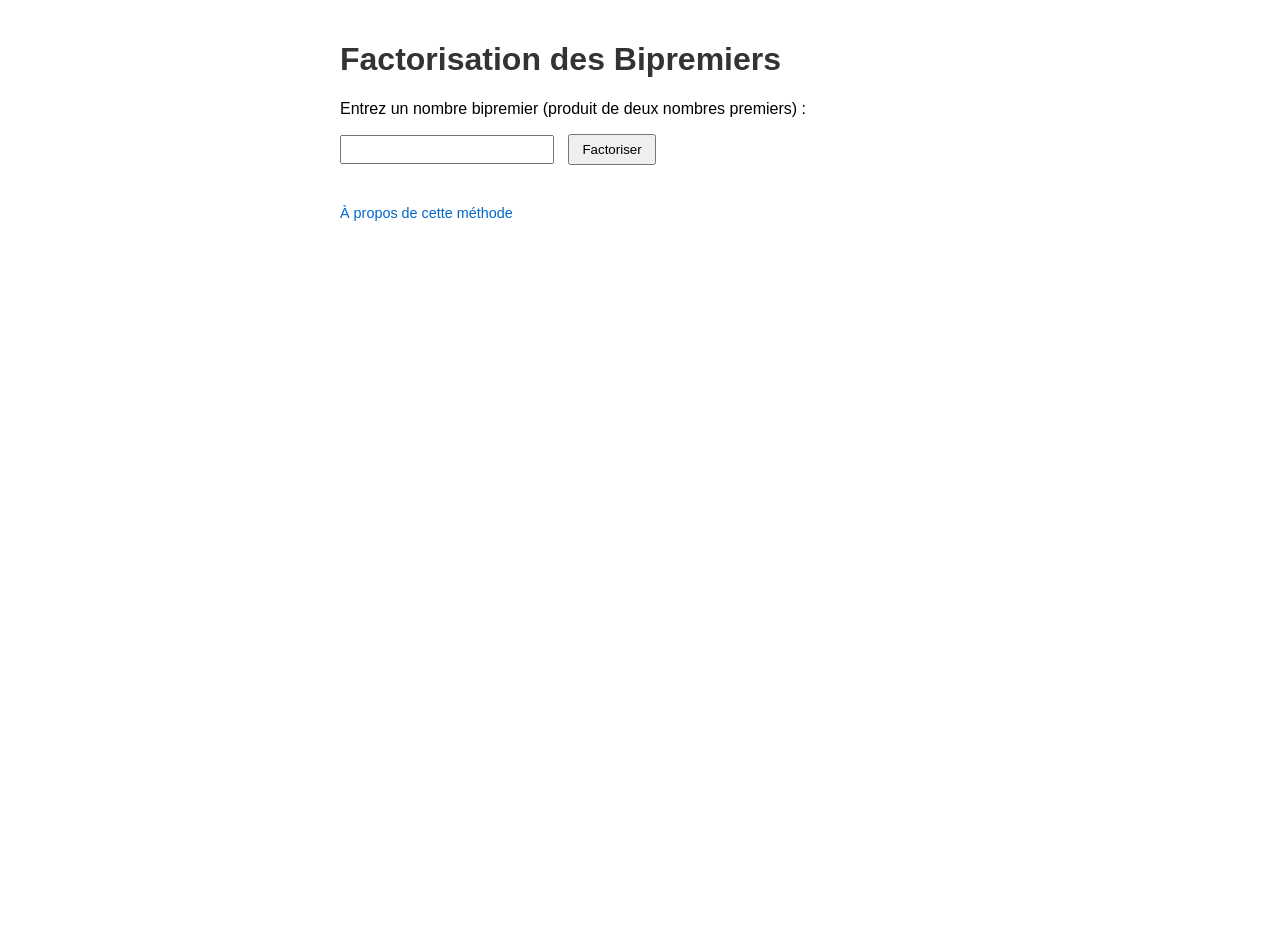
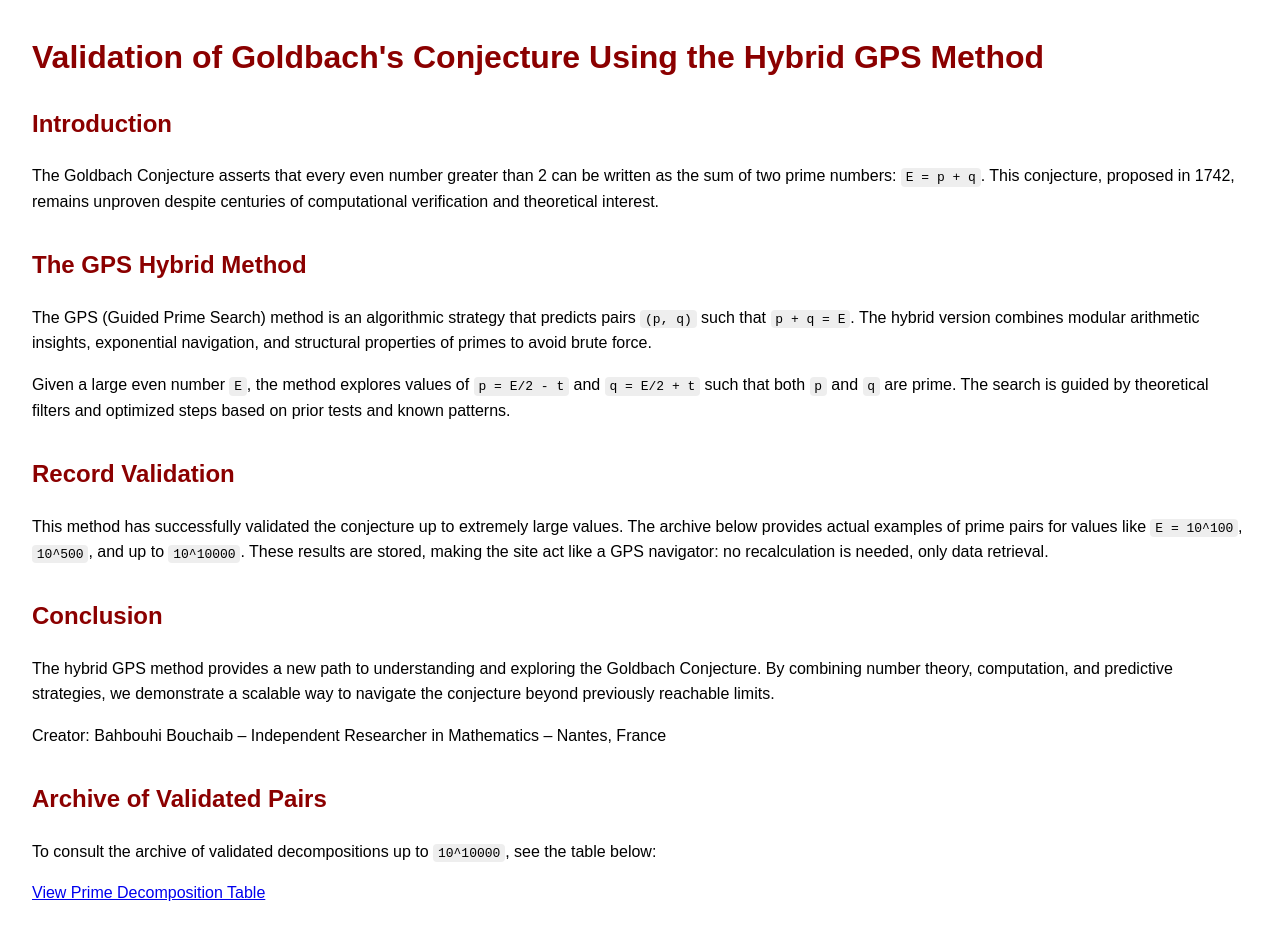
Before and after one commit to Bouchaib542/Bahbouhi-decomposing-biprimes, a plain HTML site: page index.html in a window 1280 px wide. Before the commit the page ends 800 px from the top, so only its background shows below. Drawn offline with Linux system fonts and the light colour scheme.

Commit message:
Update index.html

```diff
--- a/index.html
+++ b/index.html
@@ -1,51 +1,58 @@
-<!DOCTYPE html>
-<html lang="fr">
+<!DOCTYPE html><html lang="en">
 <head>
   <meta charset="UTF-8">
-  <title>Factorisation des Bipremiers</title>
+  <meta name="viewport" content="width=device-width, initial-scale=1.0">
+  <title>Goldbach's Conjecture GPS Method</title>
   <style>
     body {
       font-family: Arial, sans-serif;
-      padding: 20px;
-      max-width: 600px;
-      margin: auto;
+      margin: 2rem;
+      line-height: 1.6;
     }
-    h1 {
-      color: #333;
+    h1, h2 {
+      color: #8B0000;
     }
-    input {
-      width: 200px;
-      padding: 5px;
+    .section {
+      margin-bottom: 2rem;
     }
-    button {
-      padding: 6px 12px;
-      margin-left: 10px;
+    table {
+      border-collapse: collapse;
+      width: 100%;
     }
-    #result {
-      margin-top: 20px;
-      font-weight: bold;
+    th, td {
+      border: 1px solid #ccc;
+      padding: 0.5rem;
+      text-align: left;
     }
-    footer {
-      margin-top: 40px;
-      font-size: 0.9em;
+    th {
+      background-color: #f5f5f5;
     }
-    a {
-      color: #0066cc;
-      text-decoration: none;
+    code {
+      background-color: #eee;
+      padding: 0.1rem 0.3rem;
+      border-radius: 4px;
     }
   </style>
 </head>
 <body>
-  <h1>Factorisation des Bipremiers</h1>
-  <p>Entrez un nombre bipremier (produit de deux nombres premiers) :</p>
-  <input type="text" id="inputNumber" />
-  <button onclick="factorize()">Factoriser</button>
-  <p id="result"></p>
-
-  <footer>
-    <p><a href="about.html">À propos de cette méthode</a></p>
-  </footer>
-
-  <script src="script.js"></script>
+  <h1>Validation of Goldbach's Conjecture Using the Hybrid GPS Method</h1>  <div class="section">
+    <h2>Introduction</h2>
+    <p>The Goldbach Conjecture asserts that every even number greater than 2 can be written as the sum of two prime numbers: <code>E = p + q</code>. This conjecture, proposed in 1742, remains unproven despite centuries of computational verification and theoretical interest.</p>
+  </div>  <div class="section">
+    <h2>The GPS Hybrid Method</h2>
+    <p>The GPS (Guided Prime Search) method is an algorithmic strategy that predicts pairs <code>(p, q)</code> such that <code>p + q = E</code>. The hybrid version combines modular arithmetic insights, exponential navigation, and structural properties of primes to avoid brute force.</p>
+    <p>Given a large even number <code>E</code>, the method explores values of <code>p = E/2 - t</code> and <code>q = E/2 + t</code> such that both <code>p</code> and <code>q</code> are prime. The search is guided by theoretical filters and optimized steps based on prior tests and known patterns.</p>
+  </div>  <div class="section">
+    <h2>Record Validation</h2>
+    <p>This method has successfully validated the conjecture up to extremely large values. The archive below provides actual examples of prime pairs for values like <code>E = 10^100</code>, <code>10^500</code>, and up to <code>10^10000</code>. These results are stored, making the site act like a GPS navigator: no recalculation is needed, only data retrieval.</p>
+  </div>  <div class="section">
+    <h2>Conclusion</h2>
+    <p>The hybrid GPS method provides a new path to understanding and exploring the Goldbach Conjecture. By combining number theory, computation, and predictive strategies, we demonstrate a scalable way to navigate the conjecture beyond previously reachable limits.</p>
+    <p>Creator: Bahbouhi Bouchaib – Independent Researcher in Mathematics – Nantes, France</p>
+  </div>  <div class="section">
+    <h2>Archive of Validated Pairs</h2>
+    <p>To consult the archive of validated decompositions up to <code>10^10000</code>, see the table below:</p>
+    <a href="records.html">View Prime Decomposition Table</a>
+  </div>
 </body>
 </html>
```
